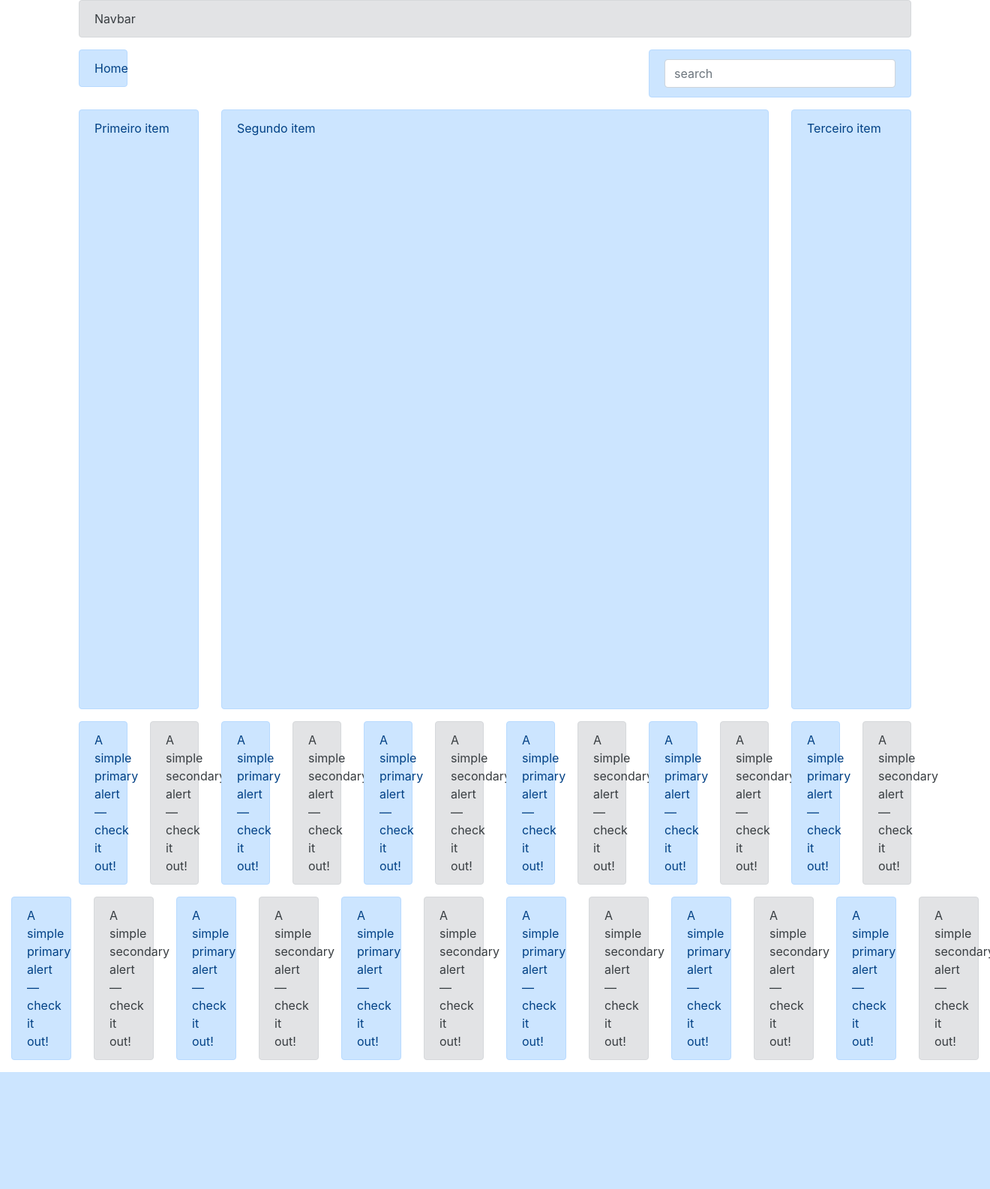
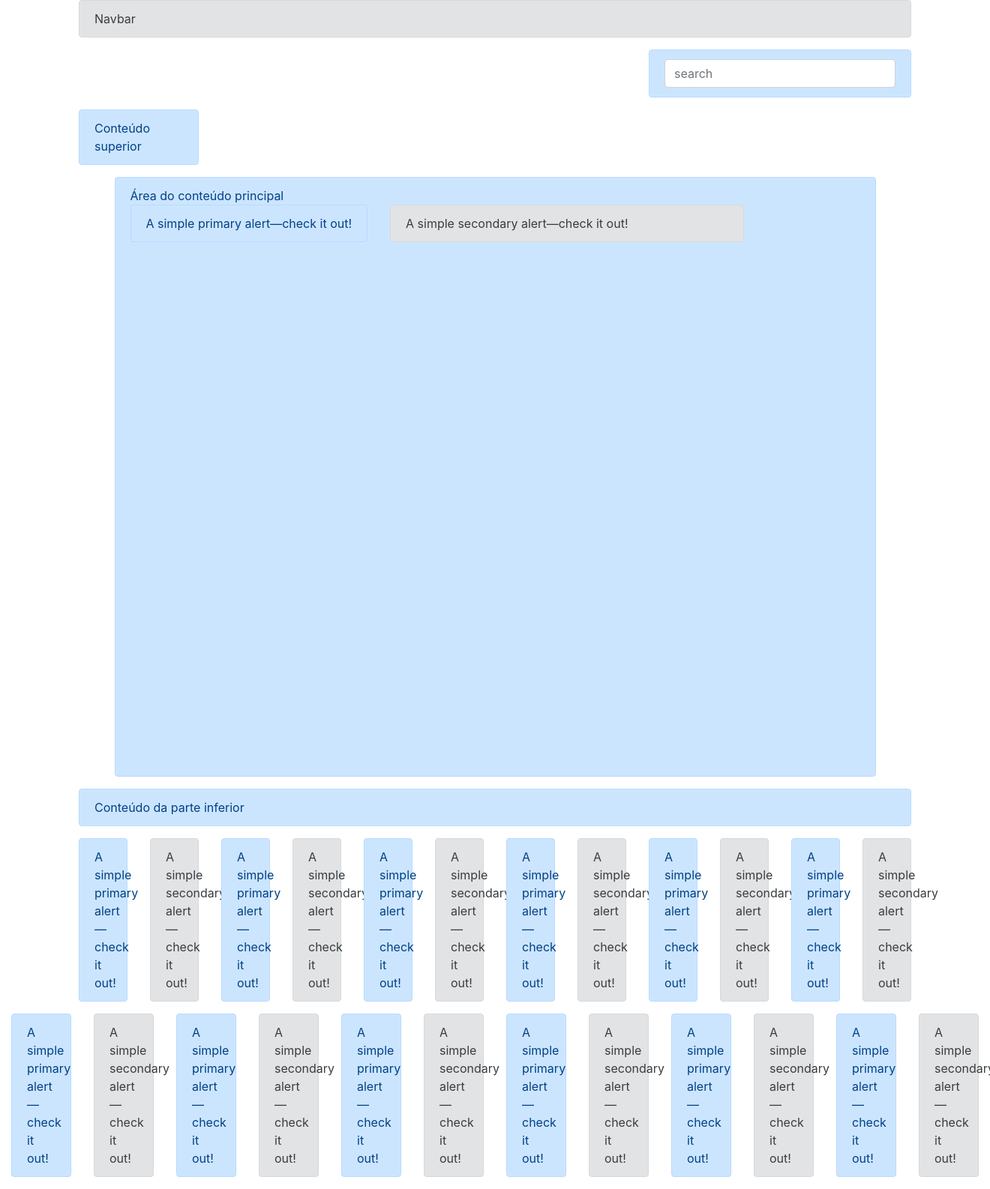
Before and after one commit to Dos-Anjos-pedro/django_ecommerce, a Django app: template templates/bootstrap/example.html in a window 1320 px wide. Shown: the whole page at 75% size. Before the commit the page ends 1430 px from the top, so only its background shows below. Run offline with Django 4.2, Linux system fonts and the light colour scheme; the template is opened without the code that fills it, so the values that code supplies are empty; some libraries are stand-ins or nearby versions.

Commit message:
add braekpoints

```diff
--- a/templates/bootstrap/example.html
+++ b/templates/bootstrap/example.html
@@ -18,31 +18,38 @@
                 </div>
             </div>
             <div class="row">
-                <div class="col-1">
-                    <div class="alert alert-primary" role="alert">
-                        Home
-                    </div>
-                </div>
-                <div class="col-4 ml-auto">
+                <div class="col-12 col-sm-12 col-md-6 col-lg-4 ml-auto">
                     <div class="alert alert-primary" role="alert">
                         <input type="text" class="form-control" placeholder="search">
                     </div>
                 </div>
             </div>
             <div class="row">
-                <div class="col-2 order-1">
-                    <div class="alert alert-primary" role="alert" style='min-height: 800px;'>
-                        Primeiro item
+                <div class="col-12 col-lg-2 order-1">
+                    <div class="alert alert-primary" role="alert" >
+                        Conteúdo superior
                     </div>
                 </div>
-                <div class="col-8 order-6">
+                <div class="col-11 ml-auto mr-auto order-6">
                     <div class="alert alert-primary" role="alert" style='min-height: 800px;'>
-                        Segundo item
+                        Área do conteúdo principal
+                        <div class="row">
+                            <div class="col-auto">
+                                <div class="alert alert-primary" role="alert">
+                                    A simple primary alert—check it out!
+                                </div>
+                           </div>
+                           <div class="col-6">
+                               <div class="alert alert-secondary" role="alert">
+                                    A simple secondary alert—check it out!
+                               </div>
+                           </div>
+                         </div>
                     </div>
                 </div>
-                <div class="col-2 order-12">
-                    <div class="alert alert-primary" role="alert" style='min-height: 800px;'>
-                        Terceiro item
+                <div class="col-12 order-12">
+                    <div class="alert alert-primary" role="alert" >
+                        Conteúdo da parte inferior
                     </div>
                 </div>
             </div>
```
